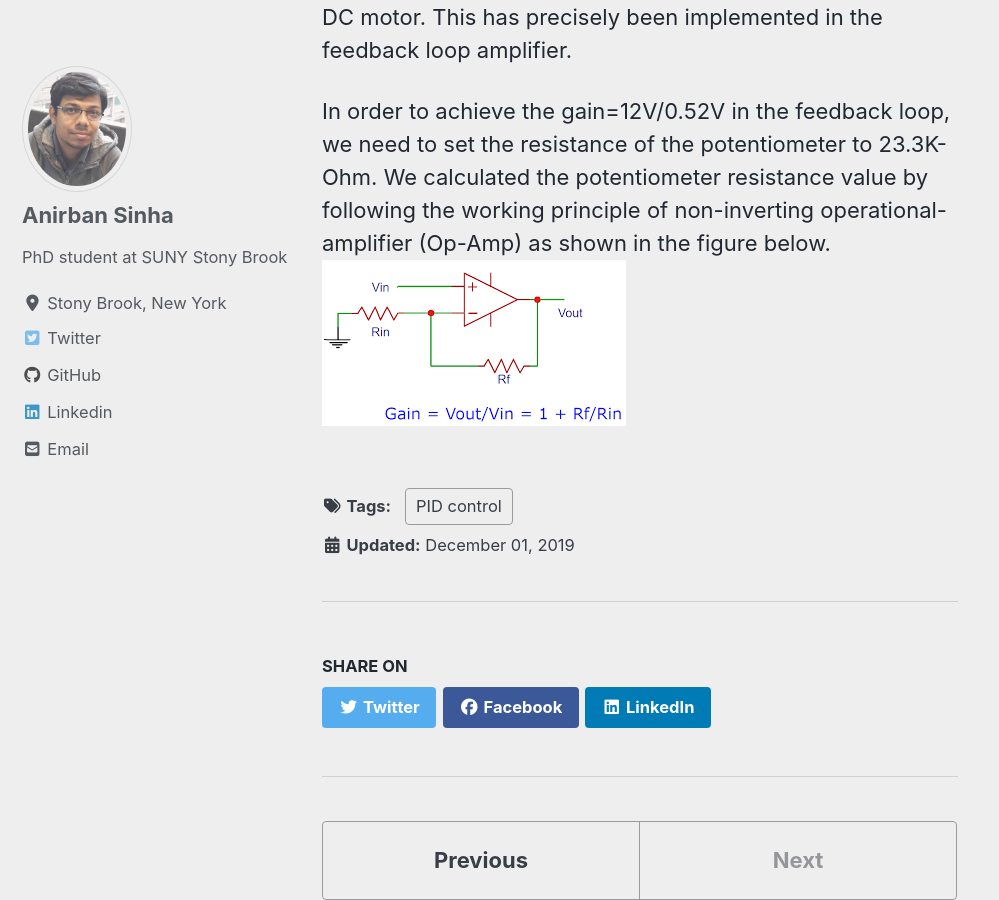
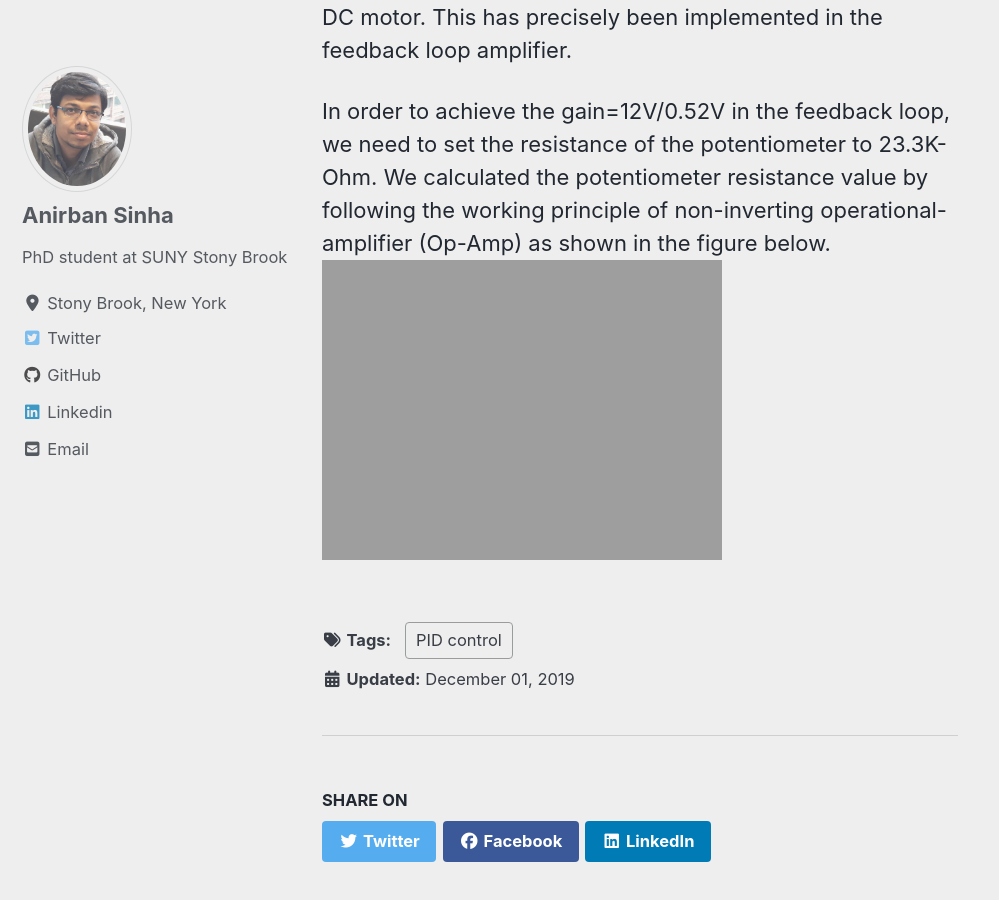
Before and after one commit to mattsinbot/mattsinbot.github.io, a Jekyll site: the page built from _posts/2019-12-3-PID.md, in a window 1280 px wide and 900 px high, scrolled down 1628 px. Shown: the whole window, without its empty margins (0-999 px from the left). Built offline with Jekyll 4.4.1, drawn with Linux system fonts in a browser that asks for light colours; cached includes are drawn as plain includes; nearby versions of some CDN libraries; comment, search, counter and statistics services are not loaded.

Commit message:
Opamp image added

```diff
--- a/_posts/2019-12-3-PID.md
+++ b/_posts/2019-12-3-PID.md
@@ -15,4 +15,4 @@
 
 In order to achieve the gain=12V/0.52V in the feedback loop, we need to set the resistance of the potentiometer
 to 23.3K-Ohm. We calculated the potentiometer resistance value by following the working principle of non-inverting operational-amplifier (Op-Amp) as shown in the figure below.
-![alt]({{ site.url }}{{ site.baseurl }}/images/control/noninverting_opamp.png)
+![alt]({{ site.url }}{{ site.baseurl }}/images/control/noninverting_opamp_new.png)
```
Also changed, not shown: 1 other file.
